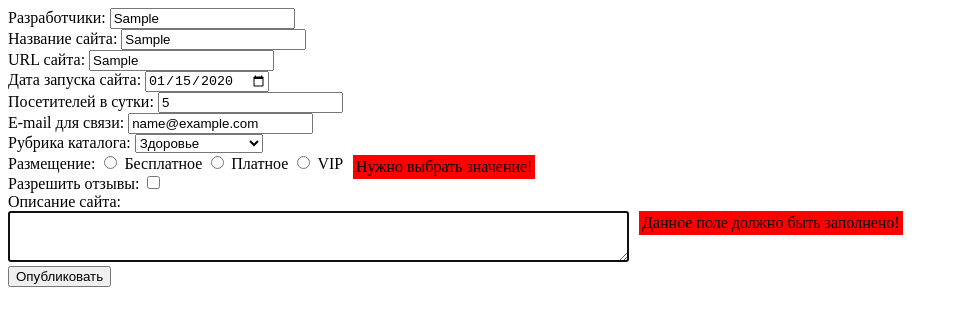
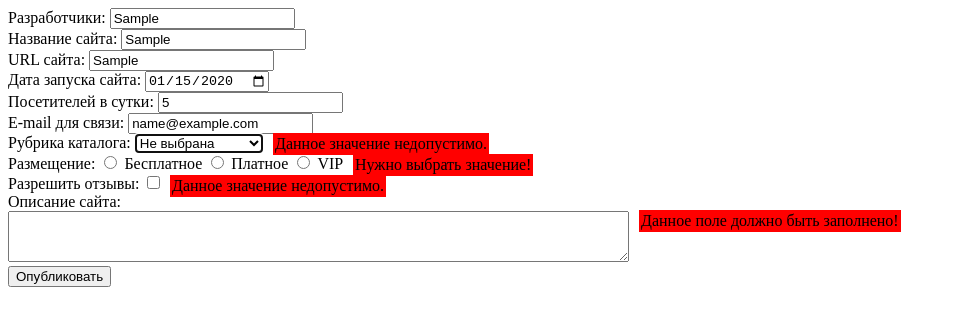
Before and after one commit to KostyaStepanyuk/Courses, a plain HTML site: page Урок 8/index.html in a window 1280 px wide. Both pictures are taken after typing "Sample", "Sample", "Sample", "2020-01-15", "5", "name@example.com" into the empty fields and a click on the input "Опубликовать". Shown: the whole page, without its empty margins (0-958 px from the left). Drawn offline with Linux system fonts and the light colour scheme.

Commit message:
Lesson 8 v1.2

```diff
--- a/Урок 8/index.html
+++ b/Урок 8/index.html
@@ -29,9 +29,10 @@
 
         <label for="heading">Рубрика каталога:</label>
         <select name="heading" id="heading">
-            <option value="1">Здоровье</option>
-            <option value="2">Домашний уют</option>
-            <option value="3">Бытовая техника</option>
+            <option value="1">Не выбрана</option>
+            <option value="2">Здоровье</option>
+            <option value="3">Домашний уют</option>
+            <option value="4">Бытовая техника</option>
         </select><br>
         <label for="radio-group">Размещение:</label>
         <div class="radio-group">
--- a/Урок 8/script.js
+++ b/Урок 8/script.js
@@ -1,12 +1,12 @@
 function createError(targetIdentifier, errorMessage = "Данное поле должно быть заполнено!"){
     removeError(targetIdentifier);
     let errorBox = document.createElement("div");
-    errorBox.style.cssText = 'position: absolute; background-color: red; padding: 3px;';
+    errorBox.style.cssText = 'position: absolute; background-color: red; padding: 2px;';
     errorBox.id = targetIdentifier + "-error";
     errorBox.innerText = errorMessage;
     let buff = document.getElementById(targetIdentifier);
     errorBox.style.left = buff.offsetLeft + buff.offsetWidth + 10 + "px";
-    errorBox.style.top = buff.offsetTop + "px";
+    errorBox.style.top = buff.offsetTop - 1 + "px";
     document.body.appendChild(errorBox);
 }
 
@@ -59,6 +59,18 @@ function isNegative(target){
     return false;
 }
 
+function isDefaultValue(target){
+    if (target.type === "select-one" && target.value === "1"){
+        createError(target.id, "Данное значение недопустимо.");
+        return true;
+    }
+    if (target.type === "checkbox" && target.checked === false){
+        createError(target.id, "Данное значение недопустимо.");
+        return true;
+    }
+    return false;
+}
+
 function validateItem(targetIdentifier){
     if (targetIdentifier === "free" || targetIdentifier === "pay" || targetIdentifier === "vip")
         if (getRadioValue("values") !== 'on'){
@@ -77,6 +89,8 @@ function validateItem(targetIdentifier){
 
     if (isNegative(target)) return false; // не может быть меньше 0
 
+    if (isDefaultValue(target)) return false; // не может иметь начальное значение
+
     removeError(target.id);
     return true;
 }
@@ -86,9 +100,14 @@ function validateField(EO){
     validateItem(EO.target.id);
 }
 
-function validate(){
+function applyEventListeners(){
     for (let i = 0; i < document.forms[0].elements.length - 1; i++){
-        document.forms[0].elements[i].addEventListener('blur',validateField,false);
+        if (document.forms[0].elements[i].type === "radio" ||
+            document.forms[0].elements[i].type === "checkbox" ||
+            document.forms[0].elements[i].type === "select-one"){
+                document.forms[0].elements[i].addEventListener('change',validateField,false);
+            }
+        else document.forms[0].elements[i].addEventListener('blur',validateField,false);
     }
 }
 
@@ -111,4 +130,4 @@ function submit(EO){
 
 document.forms[0].addEventListener('submit', submit);
 
-validate();
+applyEventListeners();
```
